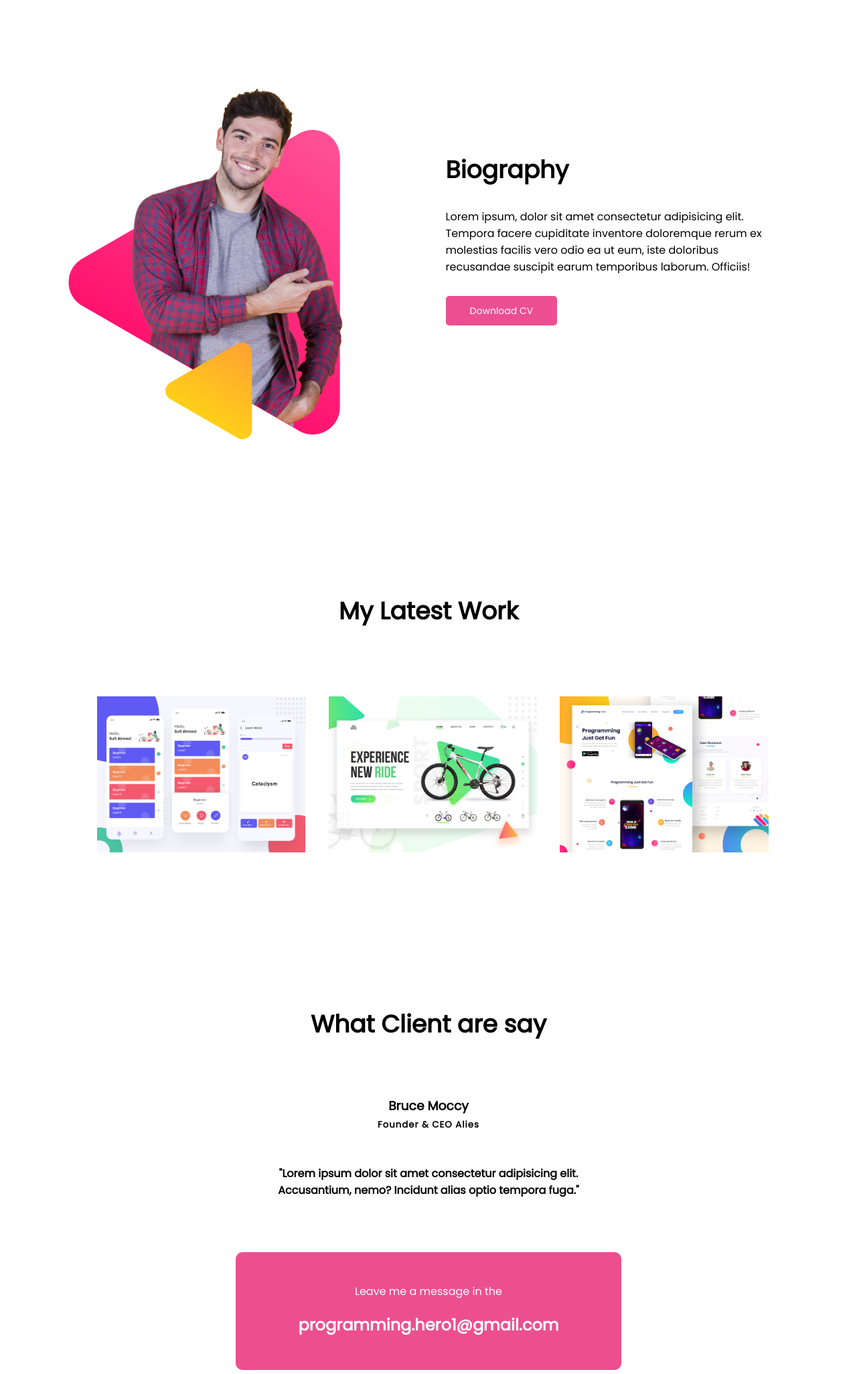
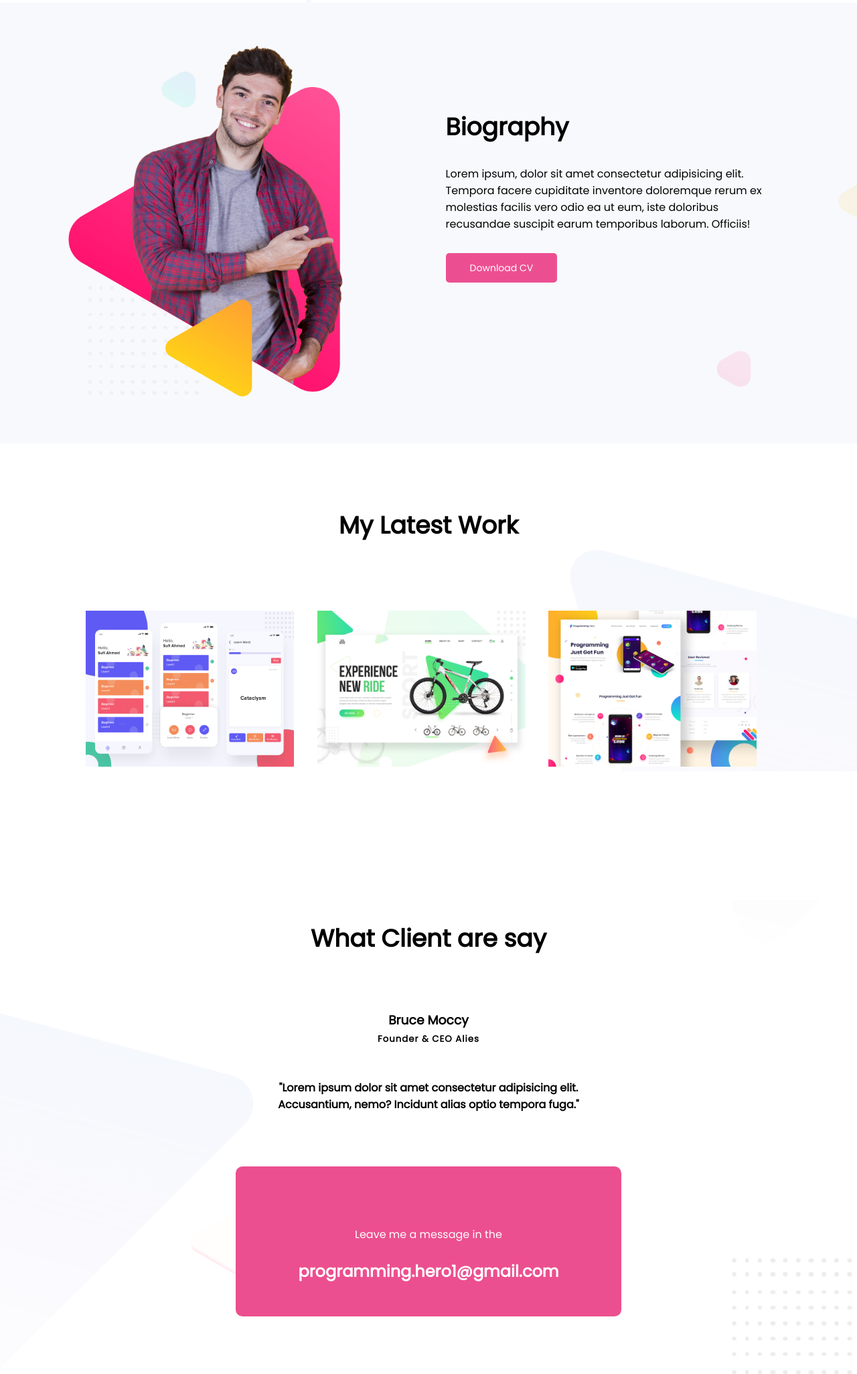
Before and after one commit to shohagahsan/personal-portfolio, a plain HTML site: page index.html in a window 1280 px wide. Shown: the part 697-2749 px from the top of the page at 67% size. Drawn offline with Linux system fonts and the light colour scheme.

Commit message:
personal-portfolio website finished

```diff
--- a/index.html
+++ b/index.html
@@ -53,7 +53,9 @@
     </section>
 
     <!-- Client Section  -->
-    <section class="client-bg">
+
+    <!-- footer section -->
+    <footer class="footer-bg">
         <div class="bruce">
             <h2>What Client are say</h2>
             <h3>Bruce Moccy</h3>
@@ -65,10 +67,6 @@
             <p>Leave me a message in the </p>
             <h2>programming.hero1@gmail.com</h2>
         </div>
-    </section>
-
-    <!-- footer section -->
-    <footer>
         <p>Programming Hero initiative. &copy; 2020 Al rights Reserved.</p>
     </footer>
 
--- a/style.css
+++ b/style.css
@@ -11,6 +11,10 @@ body{
 /* header section  */
 .header-bg{
     overflow: hidden;
+    background-image: url(images/header-bg.png);
+    background-repeat: no-repeat;
+    background-size: cover;
+    padding-bottom: 5%;
 }
 .jack{
     width: 40%;
@@ -54,7 +58,11 @@ body{
 /* biography section  */
 .biography-bg{
     overflow: hidden;
-    margin-top: 15%;
+    background-image: url(images/biography-bg.png);
+    background-repeat: no-repeat;
+    background-size: cover;
+    padding-top: 5%;
+    padding-bottom: 5%;
 }
 
 .biography-image{
@@ -88,11 +96,13 @@ body{
     border-radius: 5px;
 }
 
-/* work section  */
+/* Latest work section  */
 .work-bg{
     overflow: hidden;
-    margin-top: 15%;
-    text-align: center;
+    background-image: url(images/latest-work-bg.png);
+    background-repeat: no-repeat;
+    background-size: cover;
+    padding-top: 5%;
 }
 .work-bg h2{
     font-size: 36px;
@@ -111,10 +121,13 @@ body{
 }
 
 /* client section  */
-.client-bg{
+.footer-bg{
     overflow: hidden;
     text-align: center;
     margin-top: 15%;
+    background-image: url(images/footer-bg.png);
+    background-repeat: no-repeat;
+    background-size: cover;
 }
 .bruce h2{
     font-size: 36px;
@@ -145,7 +158,7 @@ body{
 }
 
 /* footer section  */
-footer {
+.footer-bg p {
     text-align: center;
     margin-top: 12%;
     margin-bottom: 5%;
```
